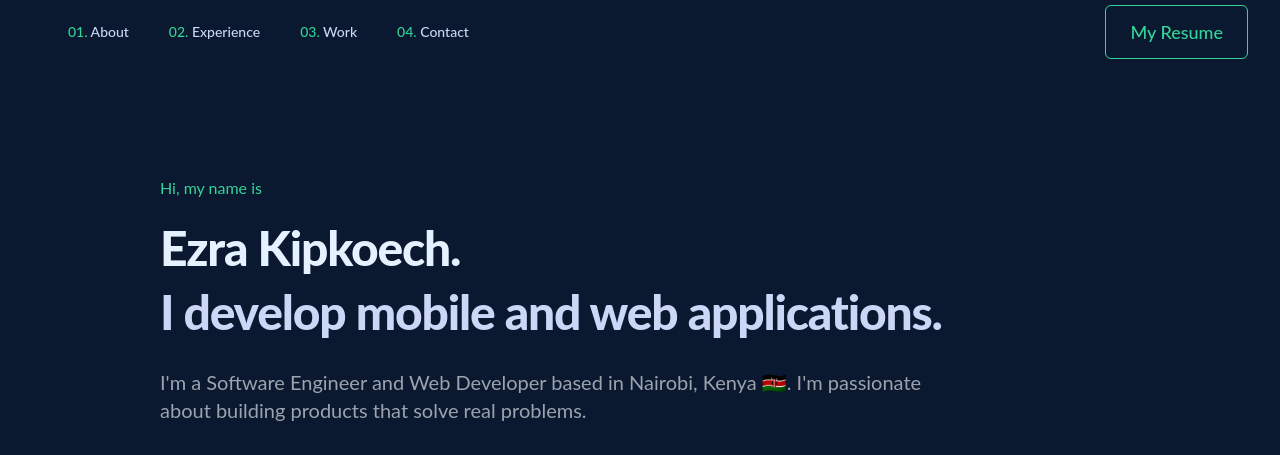
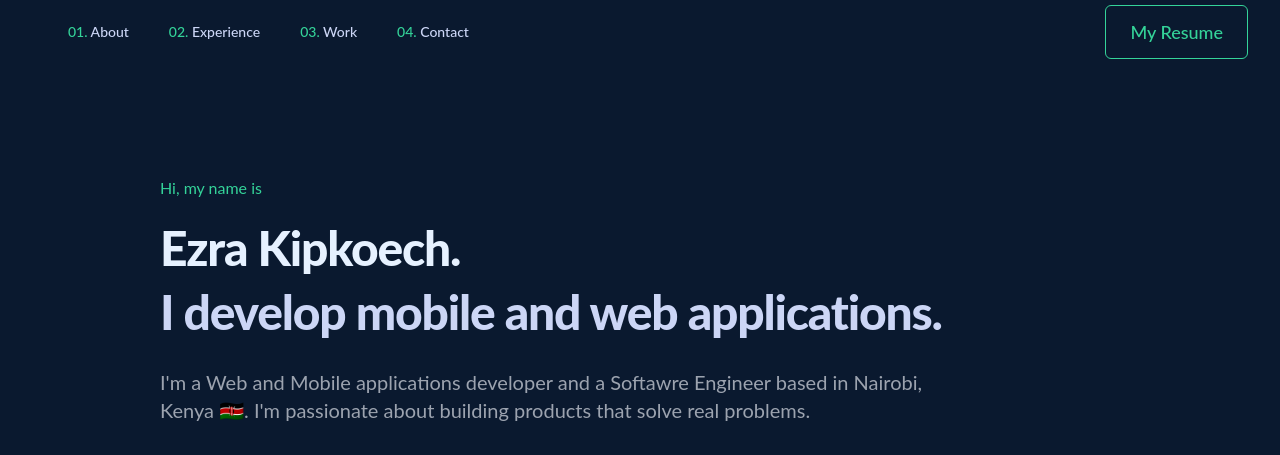
Before and after one commit to gachezra/port-folio, a plain HTML site: page index.html in a window 1280 px wide. Shown: the top 455 px of the page. Drawn offline with nearby package versions, Linux system fonts and the light colour scheme.

Commit message:
Description Update

```diff
--- a/index.html
+++ b/index.html
@@ -70,7 +70,7 @@
           </h1>
           <p class="py-4 text-sm text-gray-400 sm:text-xl md:mt-2 md:max-w-3xl">
             <!-- YOUR BIO-->
-            I'm a Software Engineer and Web Developer based in Nairobi, Kenya 🇰🇪. I'm passionate about building products that solve real problems.
+            I'm a Web and Mobile applications developer and a Softawre Engineer based in Nairobi, Kenya 🇰🇪. I'm passionate about building products that solve real problems.
           </p>
           <div class="py-4">
             <!-- YOUR SOCIAL PROFILES -->
```
